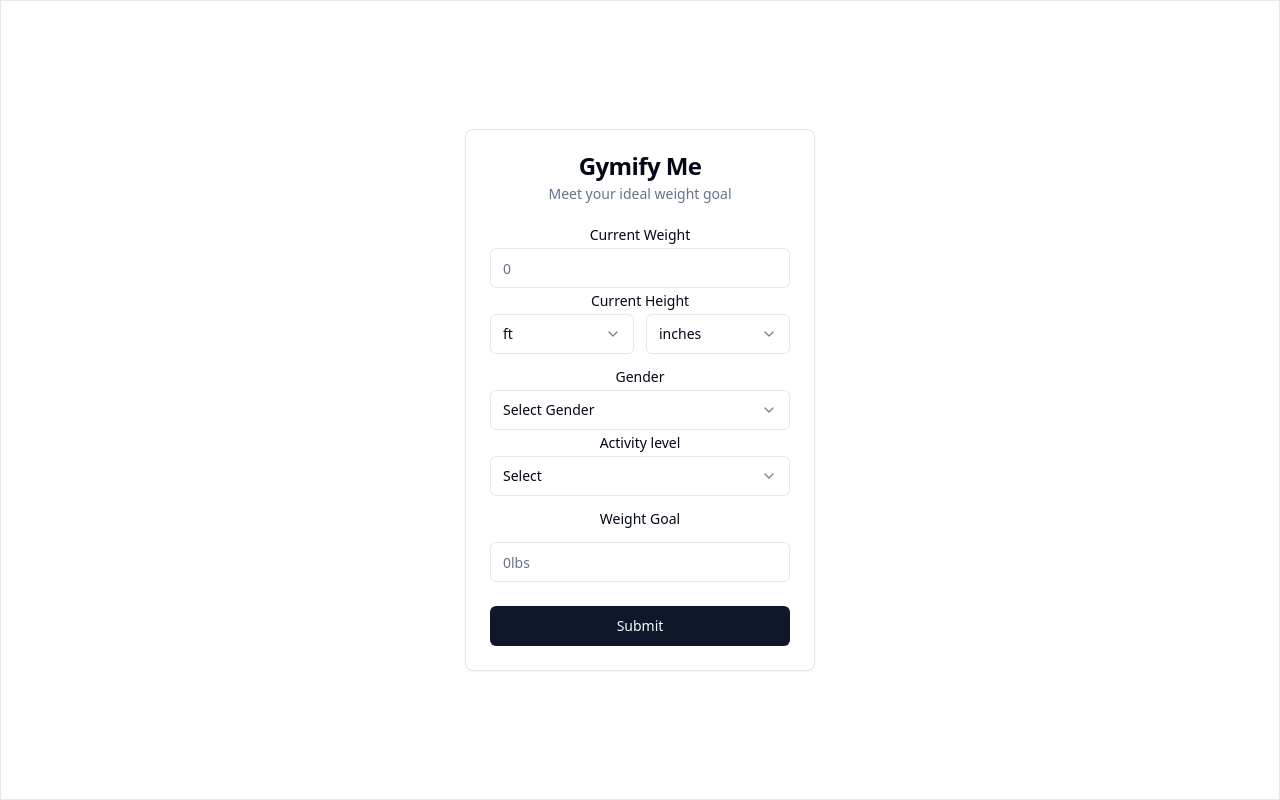
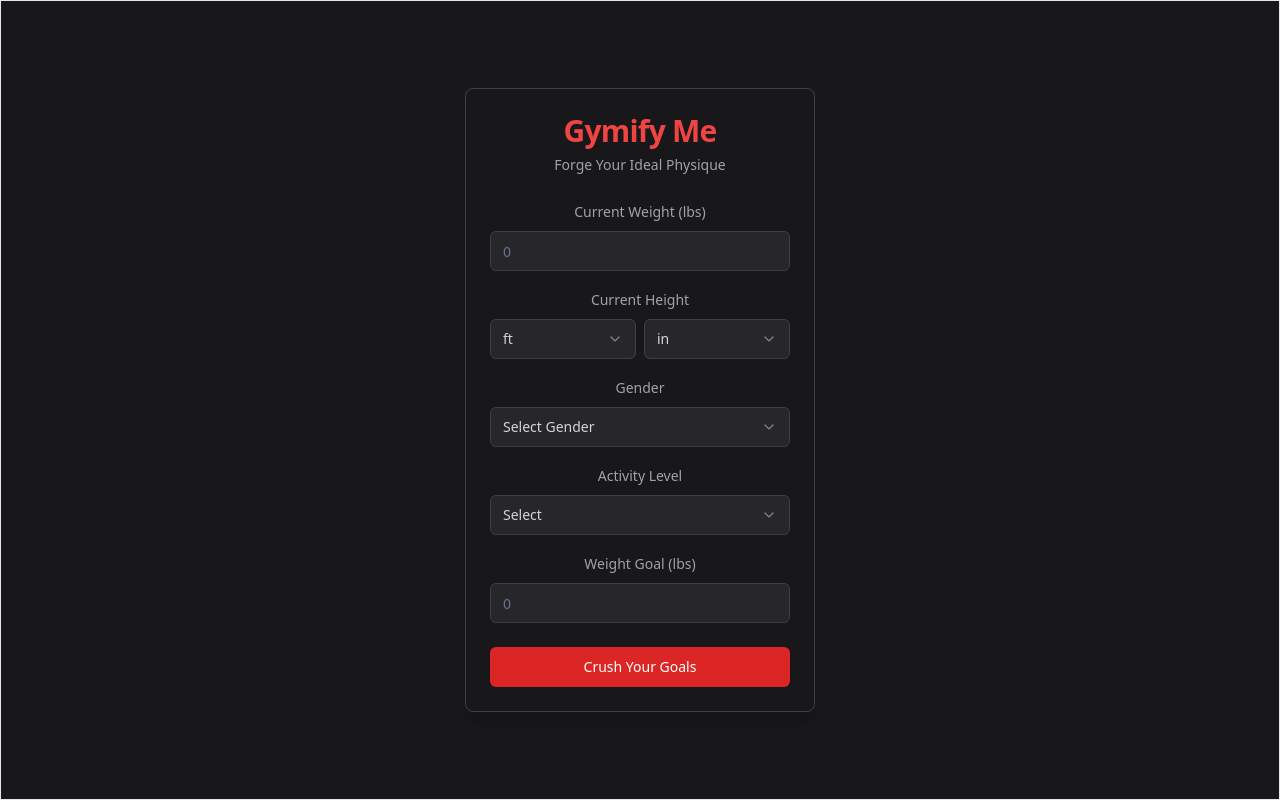
Before and after one commit to ImMiguelP/gymify-me, a Next.js app: page / in a window 1280 px wide. Built offline with nearby package versions, Linux system fonts and the light colour scheme.

Commit message:
style: redesign style

```diff
--- a/src/app/page.tsx
+++ b/src/app/page.tsx
@@ -3,7 +3,7 @@ import Image from "next/image";
 
 export default function Home() {
   return (
-    <div className="flex flex-col items-center justify-center min-h-screen text-center border">
+    <div className="flex flex-col items-center justify-center min-h-screen text-center border bg-zinc-900">
       <WeightForm />
     </div>
   );
--- a/src/components/WeightForm.tsx
+++ b/src/components/WeightForm.tsx
@@ -33,78 +33,76 @@ export function WeightForm() {
   const [gender, setGender] = useState();
 
   return (
-    <Card className="w-[350px]">
-      <CardHeader>
-        <CardTitle>Gymify Me</CardTitle>
-        <CardDescription>Meet your ideal weight goal</CardDescription>
+    <Card className="w-[350px] bg-zinc-900 shadow-xl border border-zinc-700 text-zinc-300">
+      <CardHeader className="text-center">
+        <CardTitle className="text-3xl font-bold text-red-500">Gymify Me</CardTitle>
+        <CardDescription className="text-zinc-400">Forge Your Ideal Physique</CardDescription>
       </CardHeader>
       <CardContent>
-        <form>
-          <div className="grid w-full items-center gap-4">
-            <div className="flex flex-col space-y-1.5">
-              <Label htmlFor="name">Current Weight</Label>
-              <Input id="name" placeholder="0" type="number" />
-              <Label htmlFor="name">Current Height</Label>
-              <div className="flex flex-row items-center space-x-3">
+        <form className="space-y-4">
+          <div className="space-y-2">
+            <Label htmlFor="weight" className="text-zinc-400">Current Weight (lbs)</Label>
+            <Input id="weight" placeholder="0" type="number" className="bg-zinc-800 border-zinc-700 focus:border-red-500 focus:ring-red-500 text-zinc-300" />
+          </div>
+          <div className="space-y-2">
+            <Label htmlFor="height" className="text-zinc-400">Current Height</Label>
+            <div className="flex space-x-2">
               <Select>
-                  <SelectTrigger id="gender">
+                <SelectTrigger id="feet" className="bg-zinc-800 border-zinc-700 focus:border-red-500 focus:ring-red-500 text-zinc-300">
                   <SelectValue placeholder="ft" />
                 </SelectTrigger>
-                  <SelectContent>
+                <SelectContent className="bg-zinc-800 border-zinc-700">
                   {feetOptions.map((ft) => (
-                      <SelectItem key={ft.value} value={String(ft.value)}>
-                        {ft.value}
-                      </SelectItem>
+                    <SelectItem key={ft.value} value={String(ft.value)}>{ft.value}</SelectItem>
                   ))}
                 </SelectContent>
               </Select>
               <Select>
-                  <SelectTrigger id="inches">
-                    <SelectValue placeholder="inches" />
+                <SelectTrigger id="inches" className="bg-zinc-800 border-zinc-700 focus:border-red-500 focus:ring-red-500 text-zinc-300">
+                  <SelectValue placeholder="in" />
                 </SelectTrigger>
-                  <SelectContent>
+                <SelectContent className="bg-zinc-800 border-zinc-700">
                   {inchesOptions.map((inches) => (
-                      <SelectItem key={inches.value} value={String(inches.value)}>
-                        {inches.value}
-                      </SelectItem>
+                    <SelectItem key={inches.value} value={String(inches.value)}>{inches.value}</SelectItem>
                   ))}
                 </SelectContent>
               </Select>
             </div>
           </div>
-            <div className="flex flex-col space-y-1.5">
-              <Label htmlFor="gender">Gender</Label>
+          <div className="space-y-2">
+            <Label htmlFor="gender" className="text-zinc-400">Gender</Label>
             <Select>
-                <SelectTrigger id="gender">
+              <SelectTrigger id="gender" className="bg-zinc-800 border-zinc-700 focus:border-red-500 focus:ring-red-500 text-zinc-300">
                 <SelectValue placeholder="Select Gender" />
               </SelectTrigger>
-                <SelectContent position="popper">
+              <SelectContent className="bg-zinc-800 border-zinc-700">
                 {genderOptions.map((gender) => (
                   <SelectItem key={gender.value} value={gender.value}>{gender.value}</SelectItem>
                 ))}
               </SelectContent>
             </Select>
-              <Label htmlFor="activity">Activity level</Label>
+          </div>
+          <div className="space-y-2">
+            <Label htmlFor="activity" className="text-zinc-400">Activity Level</Label>
             <Select>
-                <SelectTrigger id="activity">
+              <SelectTrigger id="activity" className="bg-zinc-800 border-zinc-700 focus:border-red-500 focus:ring-red-500 text-zinc-300">
                 <SelectValue placeholder="Select" />
               </SelectTrigger>
-                <SelectContent position="popper">
+              <SelectContent className="bg-zinc-800 border-zinc-700">
                 {activityLevels.map((lvl) => (
-                    <SelectItem key={lvl.value} value={lvl.value}>
-                      {lvl.label}
-                    </SelectItem>
+                  <SelectItem key={lvl.value} value={lvl.value}>{lvl.label}</SelectItem>
                 ))}
               </SelectContent>
             </Select>
           </div>
-            <Label htmlFor="name">Weight Goal</Label>
-            <Input id="name" placeholder="0lbs" />
+          <div className="space-y-2">
+            <Label htmlFor="goal" className="text-zinc-400">Weight Goal (lbs)</Label>
+            <Input id="goal" placeholder="0" type="number" className="bg-zinc-800 border-zinc-700 focus:border-red-500 focus:ring-red-500 text-zinc-300" />
           </div>
         </form>
       </CardContent>
-      <CardFooter className="flex">
-        <Button className="w-full">Submit</Button>
+      <CardFooter>
+        <Button className="w-full bg-red-600 text-white hover:bg-red-700 transition-colors">Crush Your Goals</Button>
       </CardFooter>
     </Card>
   );
```
Lines whose indentation alone changed are shown as unchanged.
